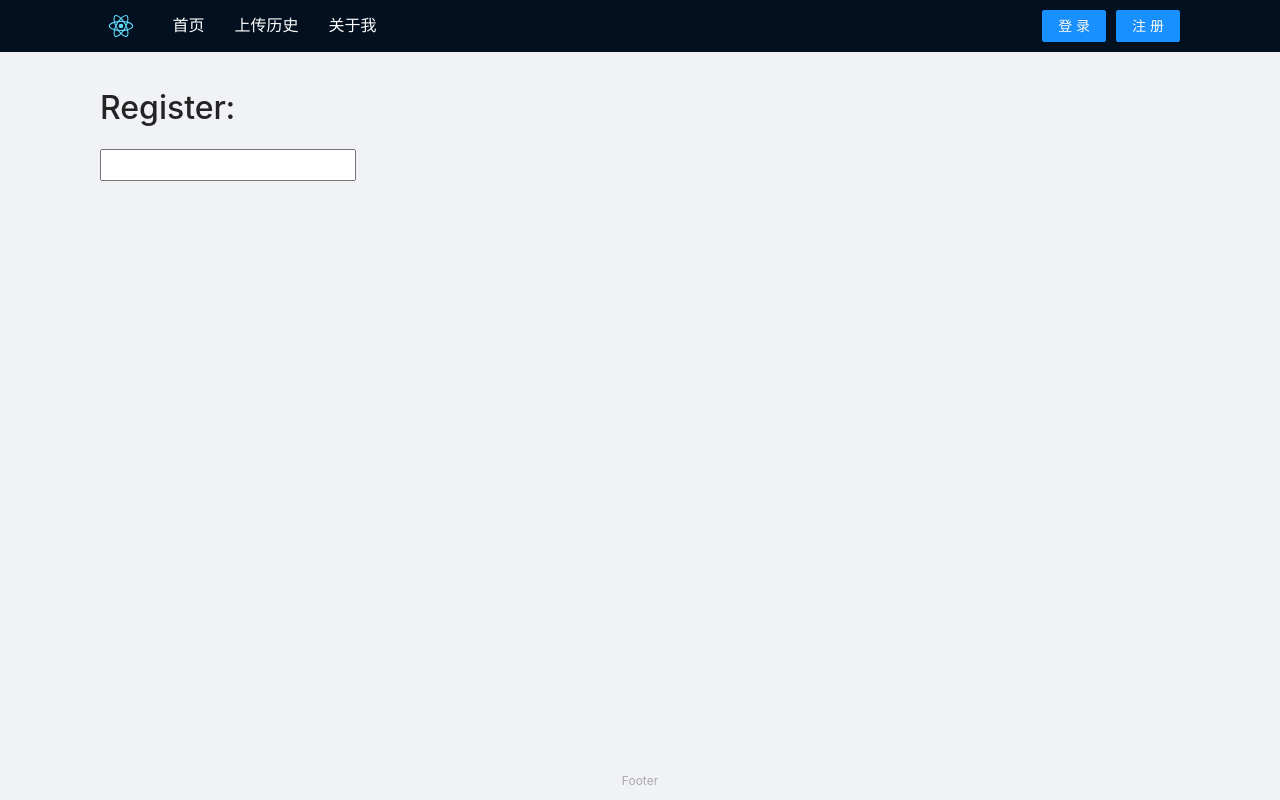
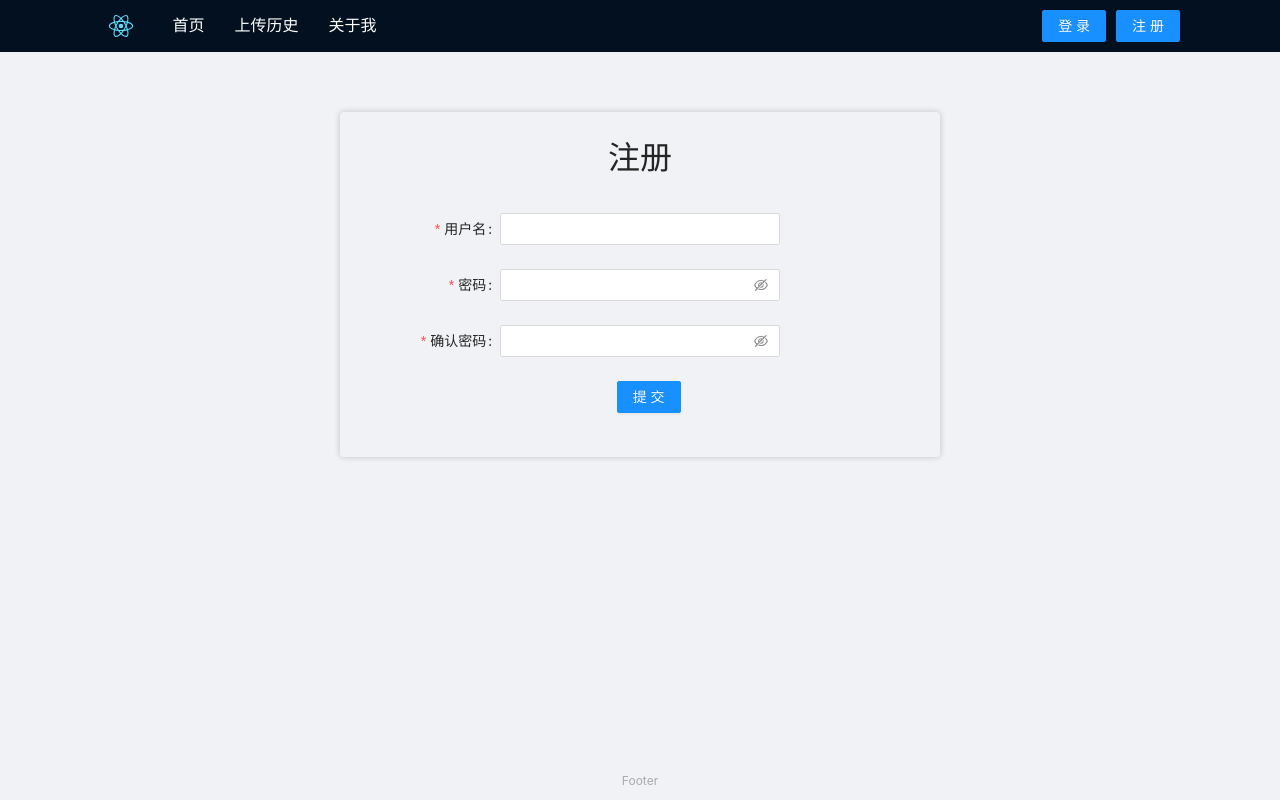
Before and after one commit to baIder/rich-image-hosting, a React (Create React App) app: page /register in a window 1280 px wide. Built offline with nearby package versions, Linux system fonts and the light colour scheme.

Commit message:
antd实现注册逻辑

```diff
--- a/src/components/Header.tsx
+++ b/src/components/Header.tsx
@@ -23,11 +23,9 @@
     border-bottom: 1px solid #fff;
   }
 `;
-
 const Login = styled.div`
   margin-left: auto;
 `;
-
 const StyledButton = styled(Button)`
   margin-left: 10px;
 `;
@@ -52,7 +50,6 @@
             <StyledButton type="primary">注册</StyledButton>
           </>
         }
-
       </Login>
     </StyledHeader>
   );
--- a/src/pages/Register.tsx
+++ b/src/pages/Register.tsx
@@ -1,24 +1,89 @@
-import {useStores} from '../stores';
-import {observer} from 'mobx-react';
-import {useRef} from 'react';
+import {Button, Form, Input} from 'antd';
+import React from 'react';
+import styled from 'styled-components';
+import {RuleObject} from 'rc-field-form/lib/interface';
 
+const Wrapper = styled.div`
+  max-width: 600px;
+  margin: 30px auto;
+  padding: 20px;
+  box-shadow: 0 0 6px 0 rgba(0, 0, 0, 0.2);
+  border-radius: 4px;
+`;
 
-const Register = () => {
-  const {AuthStore} = useStores();
+const Title = styled.h1`
+  text-align: center;
+  margin-bottom: 30px;
+`;
 
-  const inputRef = useRef<HTMLInputElement>(null);
+const Register: React.FC = () => {
+  const onFinish = (values: any) => {
+    console.log('Success:', values);
+  };
 
-  const bindChange = () => {
-    console.log(inputRef.current!.value);
-    AuthStore.setUsername(inputRef.current!.value);
-    console.log(AuthStore.values.username);
+  const onFinishFailed = (errorInfo: any) => {
+    console.log('Failed:', errorInfo);
   };
+
+  const validateUsername = (rule: RuleObject, value: string) => {
+    if (/\W/.test(value)) return Promise.reject('用户名只能是字母、数字和下划线的组合');
+    if (value.length < 4 || value.length > 10) return Promise.reject('用户名长度为4-10个字符');
+    return Promise.resolve().then();
+  };
+
+  const validateConfirm = ({getFieldValue}: any) => {
+    return {
+      validator(rule: RuleObject, value: string) {
+        if (getFieldValue('password') === value) return Promise.resolve().then();
+        return Promise.reject('两次密码不一致').then();
+      }
+    };
+  };
+
   return (
-    <>
-      <h1>Register:{AuthStore.values.username}</h1>
-      <input onChange={bindChange} ref={inputRef}/>
-    </>
+    <Wrapper>
+      <Title>注册</Title>
+      <Form
+        name="basic"
+        labelCol={{span: 6}}
+        wrapperCol={{span: 12}}
+        initialValues={{remember: true}}
+        onFinish={onFinish}
+        onFinishFailed={onFinishFailed}
+        autoComplete="off"
+      >
+        <Form.Item
+          label="用户名"
+          name="username"
+          rules={[{required: true, message: '请输入注册使用的用户名！'}, {validator: validateUsername}]}
+        >
+          <Input/>
+        </Form.Item>
+
+        <Form.Item
+          label="密码"
+          name="password"
+          rules={[{required: true, message: '请输入密码！'}, {min: 4, message: '密码最少4个字符'}, {max: 10, message: '密码最多10个字符'}]}
+        >
+          <Input.Password/>
+        </Form.Item>
+
+        <Form.Item
+          label="确认密码"
+          name="confirmedPassword"
+          rules={[{required: true, message: '第二次的密码输入错误，请检查后重试！'}, validateConfirm]}
+        >
+          <Input.Password/>
+        </Form.Item>
+
+        <Form.Item wrapperCol={{offset: 11, span: 2,}}>
+          <Button type="primary" htmlType="submit">
+            提交
+          </Button>
+        </Form.Item>
+      </Form>
+    </Wrapper>
   );
 };
 
-export default observer(Register);
+export default Register;
```
